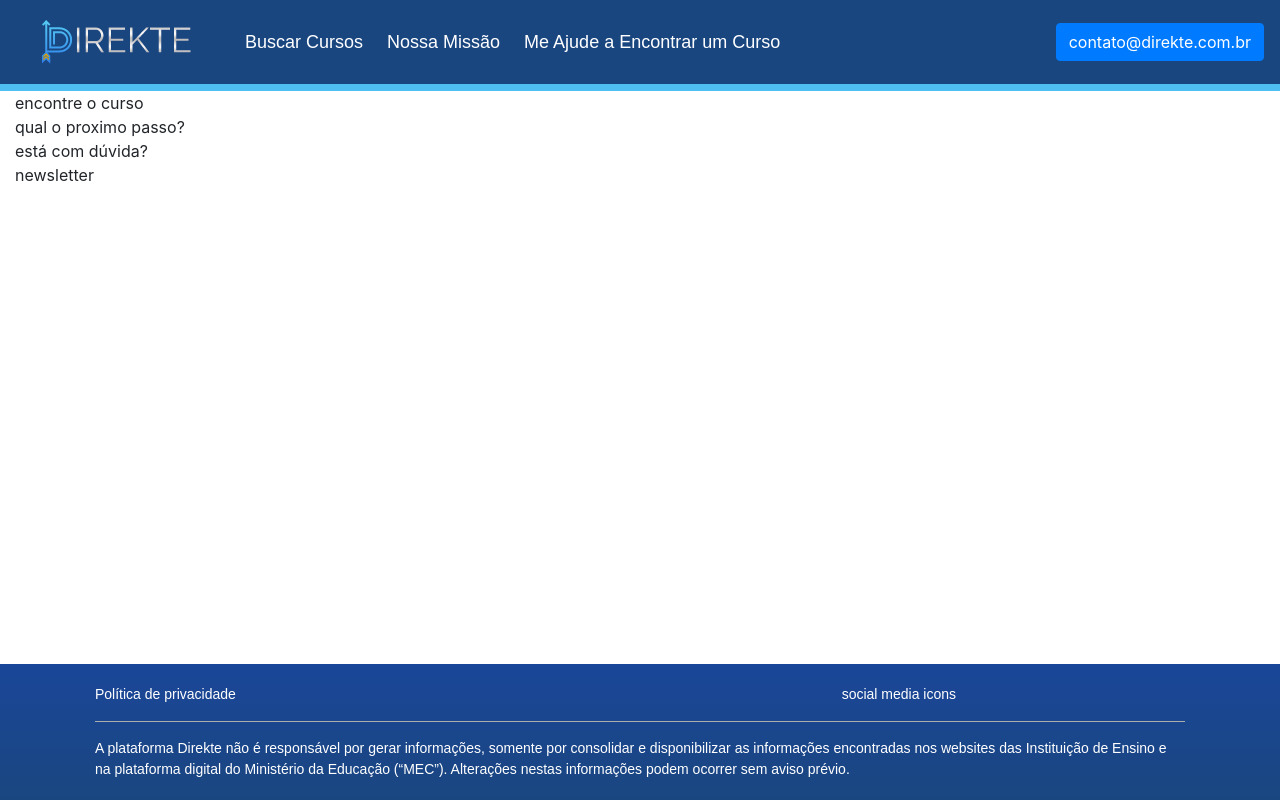
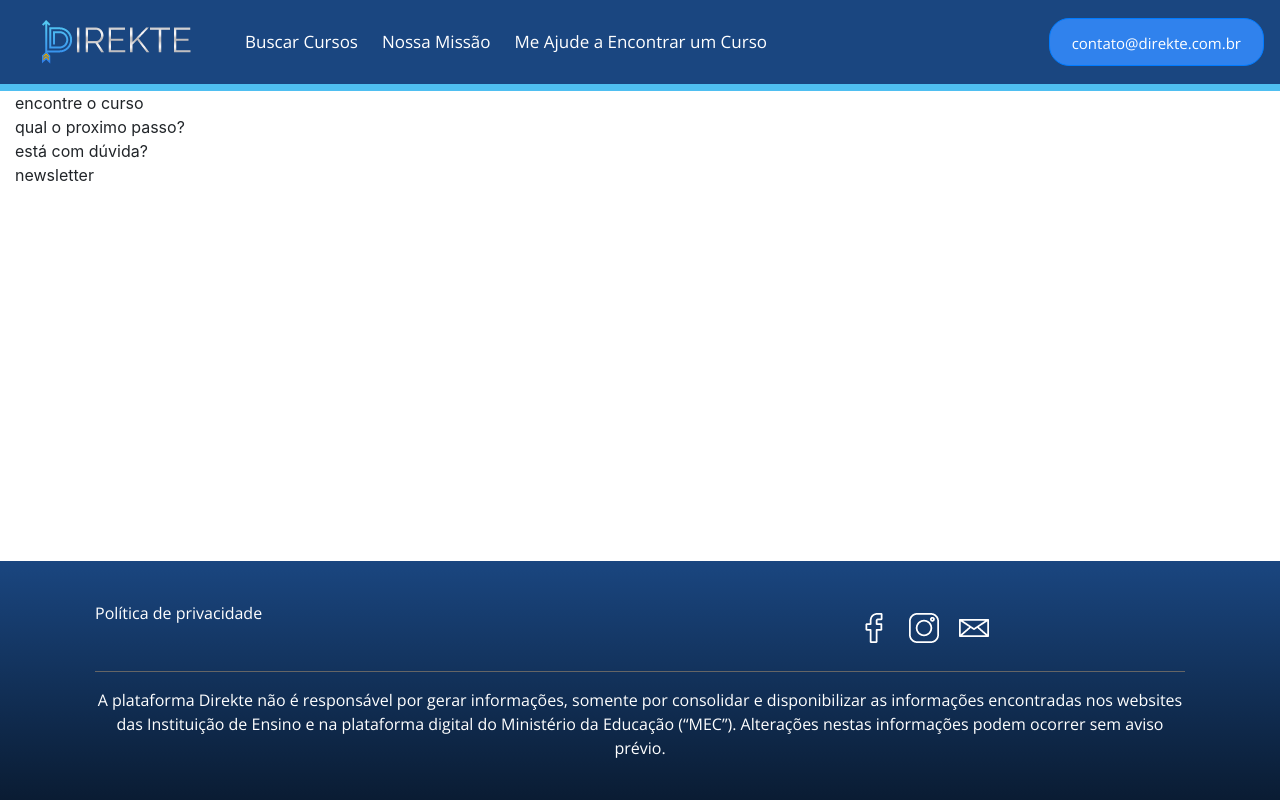
Before and after one commit to brunomorello/dkt_frontend_v2, an Angular app in the folder dkt-frontend/: page / in a window 1280 px wide. Built offline with nearby package versions, Linux system fonts and the light colour scheme.

Commit message:
Layout adjustments

```diff
--- a/dkt-frontend/src/app/components/footer/footer.component.css
+++ b/dkt-frontend/src/app/components/footer/footer.component.css
@@ -1,13 +1,30 @@
 footer {
-    background: linear-gradient(#1a4699, #1a4680);
+    background: linear-gradient(#1a4680, #0a1c33);
     color: #ffffff;
-    font-family: sans-serif;
-    font-size: 14px;
-    padding: 20px 80px;
+    font-family: 'Open Sans', sans-serif;
+    font-size: 16px;
+    padding: 40px 80px;
     position: fixed;
     bottom: 0;
 }
 
 footer hr {
-    background: #C0C0C0;
+    background: #707070;
 }
+
+.custom-footer-mec-advertisement {
+    text-align: center;
+}
+
+.custom-social-media {
+    right: 10px;
+    padding: 7px;
+}
+
+.custom-link-social-media {
+    display: inline-block;
+    /* border: #ffffff 2px solid;
+    border-radius: 5px; */
+    padding: 5px;
+    margin: 0 5px;
+}
--- a/dkt-frontend/src/app/components/footer/footer.component.html
+++ b/dkt-frontend/src/app/components/footer/footer.component.html
@@ -5,7 +5,11 @@
         Política de privacidade
       </div>
       <div class="col-sm-4">
-        social media icons
+        <div class="custom-social-media">
+          <a href="#" class="custom-link-social-media"><img src="assets/img/grupo_de m scara 23.png" alt="facebook" class="custom-footer-social-media-icons"></a>
+          <a href="#" class="custom-link-social-media"><img src="assets/img/grupo_de m scara 24.png" alt="instagram" class="custom-footer-social-media-icons"></a>
+          <a href="#" class="custom-link-social-media"><img src="assets/img/grupo_de m scara 25.png" alt="e-mail" class="custom-footer-social-media-icons"></a>
+        </div>
       </div>
     </div>
 
@@ -15,7 +19,7 @@
       </div>
     </div>
 
-    <div class="row">
+    <div class="row custom-footer-mec-advertisement">
       <div class="col">
         A plataforma Direkte não é responsável por gerar informações, somente por consolidar e disponibilizar as informações
         encontradas nos websites das Instituição de Ensino e na plataforma digital do Ministério da Educação (“MEC”). Alterações
--- a/dkt-frontend/src/app/components/header/header.component.css
+++ b/dkt-frontend/src/app/components/header/header.component.css
@@ -1,6 +1,15 @@
 header {
     background: #1a4680;
     box-sizing: border-box;
+    font-family: 'Open Sans', sans-serif;
+    /* border-width: 7px;
+    border-style: solid;
+    border-image:
+        linear-gradient(
+            to right,
+            #4fbff1,
+            #3082ed
+        ) 10 100%; */
     border-bottom: #4fbff1 solid 7px;
 }
 
@@ -18,6 +27,16 @@ header img {
 
 .custom-navbar-menu-item {
     color: #ffffff;
-    font-family: sans-serif;
-    font-size: 18px;
+    font-size: 17px;
 }
+
+.custom-navbar-contact-buttom {
+    background: #3082ed;
+    border-radius: 20px;
+}
+
+.custom-navbar-contact-buttom-content {
+    font-size: 15px;
+    text-align: center;
+    margin: 2px 6px;
+}
--- a/dkt-frontend/src/app/components/header/header.component.html
+++ b/dkt-frontend/src/app/components/header/header.component.html
@@ -1,5 +1,5 @@
 <header>
-  <nav class="navbar navbar-expand-lg">
+  <nav class="navbar navbar-expand-md">
     <a href="#" class="navbar-brand px-md-1">
       <img src="assets/img/direkte_logo c2 01.png" alt="direkte logo" class="dkt-header-img">
     </a>
@@ -27,10 +27,12 @@
         </li>
       </ul>
 
-      <button type="button" class="btn btn-primary">contato@direkte.com.br</button>
+      <a href="#" class="btn btn-primary btn-lg custom-navbar-contact-buttom">
+        <span class="custom-navbar-contact-buttom-content">
+          contato@direkte.com.br
+        </span>
+      </a>
 
     </div>
   </nav>
 </header>
-<div class="custom-navbar-footer">
-</div>
--- a/dkt-frontend/src/index.html
+++ b/dkt-frontend/src/index.html
@@ -10,6 +10,7 @@
 
   <!-- Material Design -->
   <link href="https://fonts.googleapis.com/icon?family=Material+Icons" rel="stylesheet">
+  <link href="https://fonts.googleapis.com/css?family=Open+Sans&display=swap" rel="stylesheet">
   <!-- Material Design -->
 
   <!-- Bootstrap CSS -->
```
